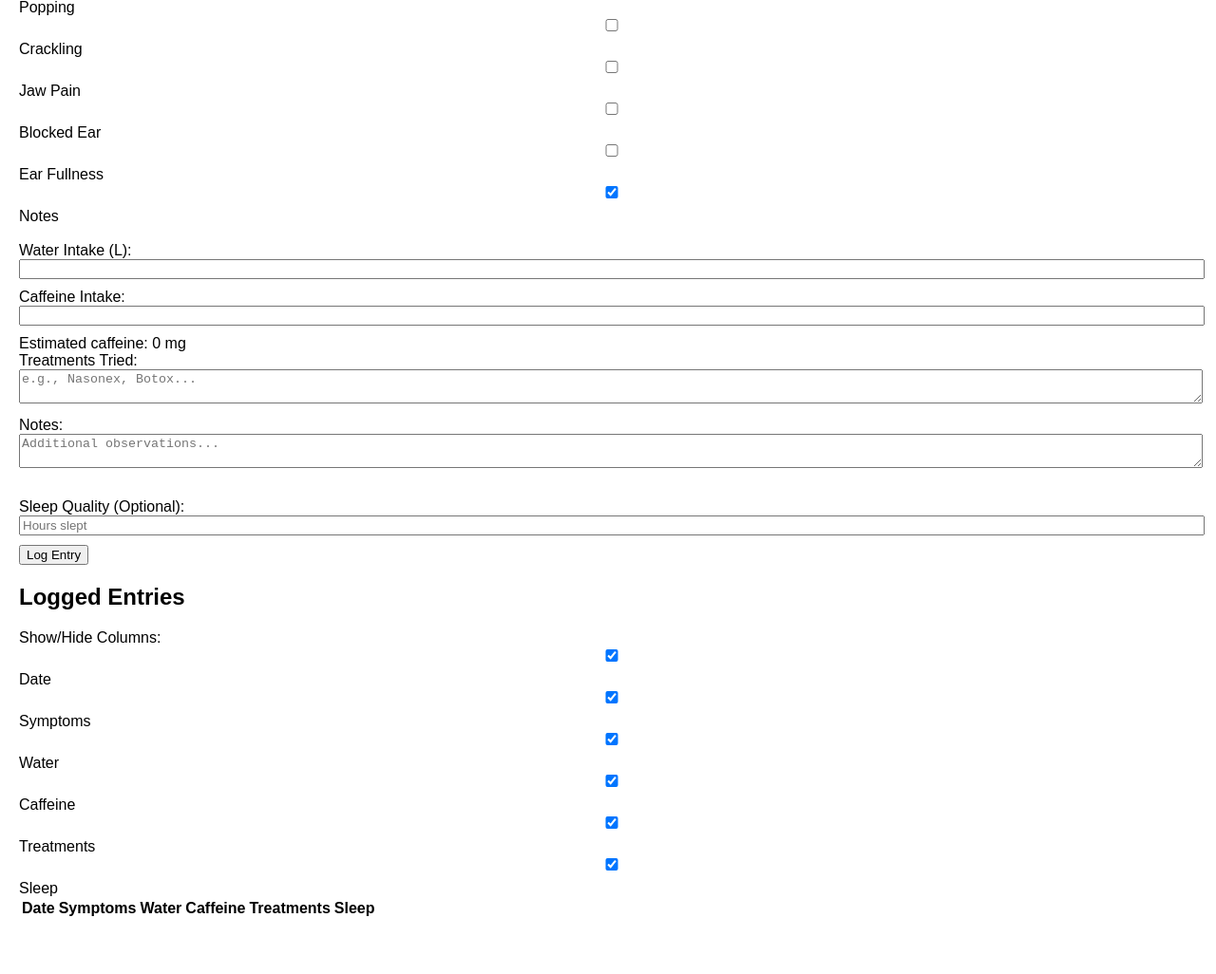
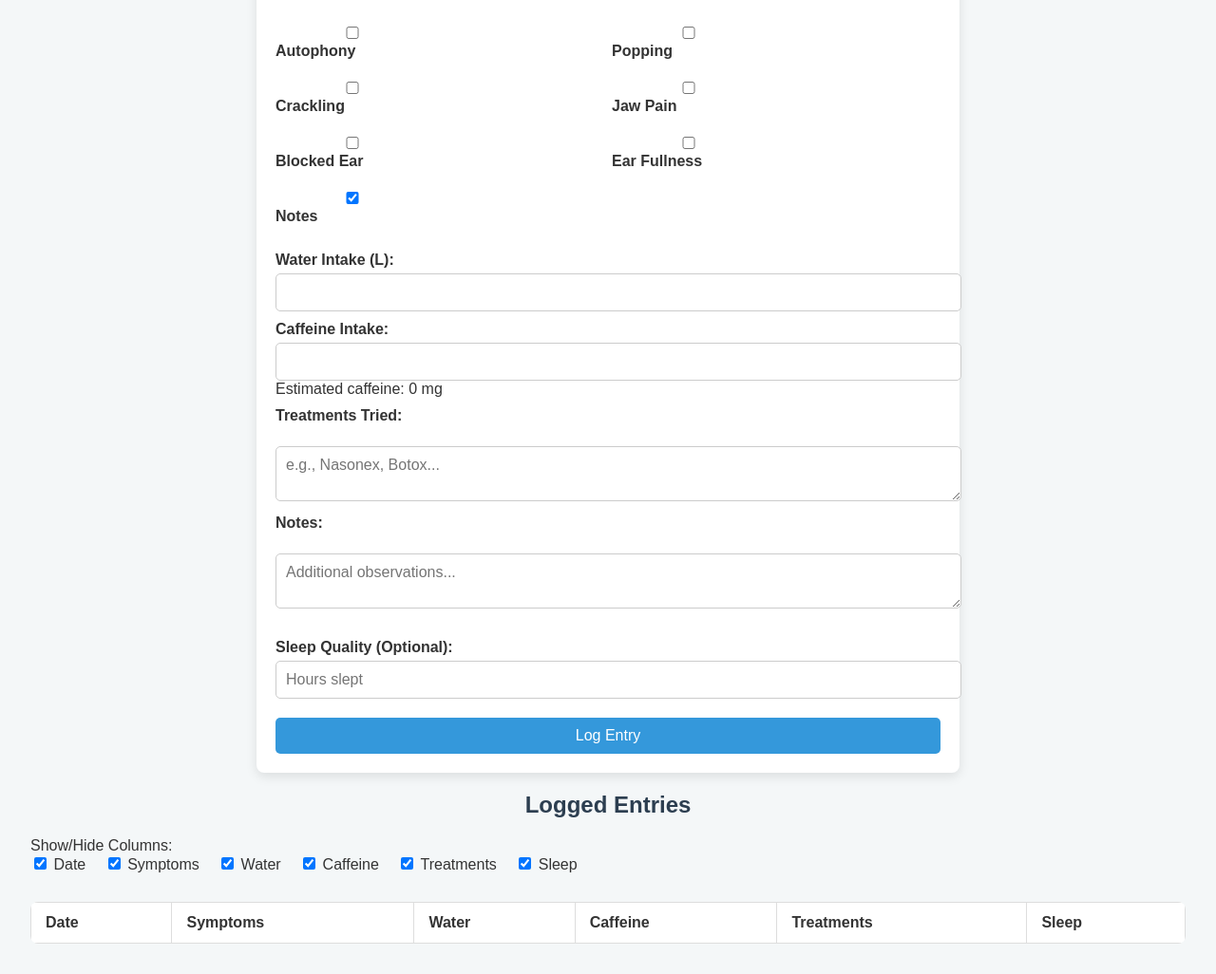
Before and after one commit to SarahWilson27/symptom-tracker, a plain HTML site: page index.html in a window 1280 px wide. Shown: the part 218-1244 px from the top of the page at 95% size. Before the commit the page ends 1207 px from the top, so only its background shows below. Drawn offline with Linux system fonts and the light colour scheme.

Commit message:
Add files via upload

```diff
--- a/style.css
+++ b/style.css
@@ -1,12 +1,83 @@
 
 body {
   font-family: Arial, sans-serif;
-  margin: 20px;
+  margin: 2rem;
+  background: #f4f7f8;
+  color: #333;
 }
-textarea, input {
+
+h1, h2 {
+  text-align: center;
+  color: #2c3e50;
+}
+
+form {
+  background: white;
+  padding: 20px;
+  border-radius: 8px;
+  box-shadow: 0px 4px 12px rgba(0, 0, 0, 0.1);
+  max-width: 700px;
+  margin: auto;
+}
+
+form label {
+  display: block;
+  margin-top: 10px;
+  font-weight: bold;
+}
+
+form input, form textarea, form button {
   width: 100%;
-  margin-bottom: 10px;
+  padding: 10px;
+  margin-top: 5px;
+  border: 1px solid #ccc;
+  border-radius: 5px;
+  font-family: inherit;
+  font-size: 1rem;
 }
-.entry {
+
+form button {
+  background-color: #3498db;
+  color: white;
+  border: none;
   margin-top: 20px;
+  cursor: pointer;
+  transition: background 0.3s;
 }
+
+form button:hover {
+  background-color: #2980b9;
+}
+
+#log-table {
+  width: 100%;
+  margin-top: 30px;
+  border-collapse: collapse;
+  background: white;
+  border-radius: 8px;
+  overflow: hidden;
+}
+
+#log-table th, #log-table td {
+  padding: 12px 15px;
+  border: 1px solid #ddd;
+  text-align: left;
+}
+
+#log-table tr:nth-child(even) {
+  background-color: #f9f9f9;
+}
+
+#log-table tr:hover {
+  background-color: #f1f1f1;
+}
+
+div label {
+  margin-right: 15px;
+}
+
+#symptom-options {
+  display: grid;
+  grid-template-columns: repeat(auto-fit, minmax(140px, 1fr));
+  gap: 8px;
+}
```
